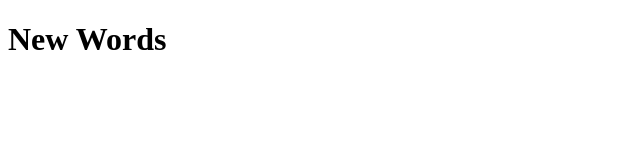
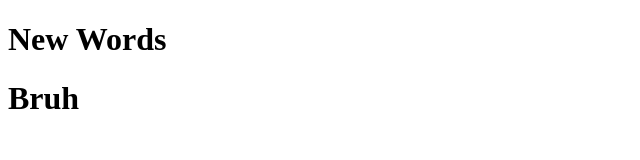
Before and after one commit to Sudo-Folk/git-one, a plain HTML site: page index.html in a window 1280 px wide. Shown: the whole page, without its empty margins (0-640 px from the left). Drawn offline with Linux system fonts and the light colour scheme.

Commit message:
Added the word Bruh

```diff
--- a/index.html
+++ b/index.html
@@ -6,5 +6,6 @@
   </head>
   <body>
     <h1>New Words</h1>
+    <h1>Bruh</h1>
   </body>
 </html>
```
